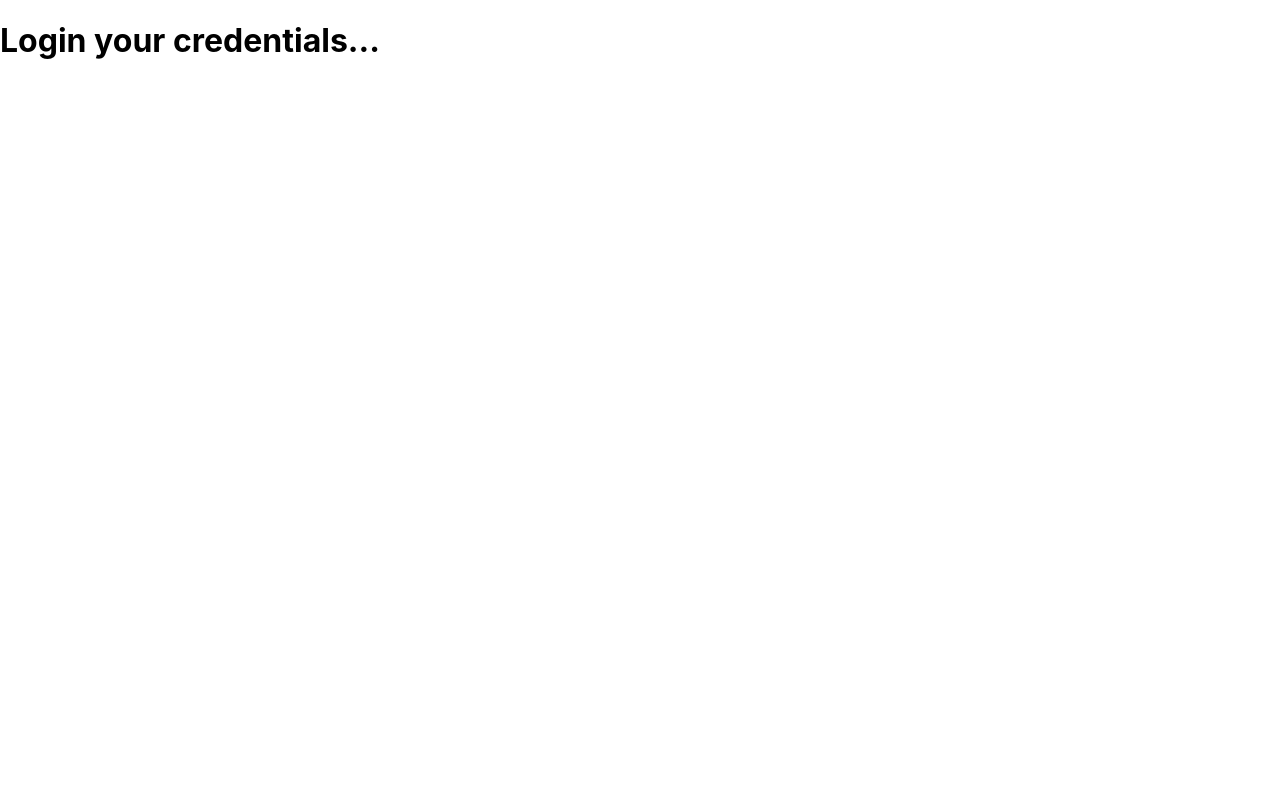
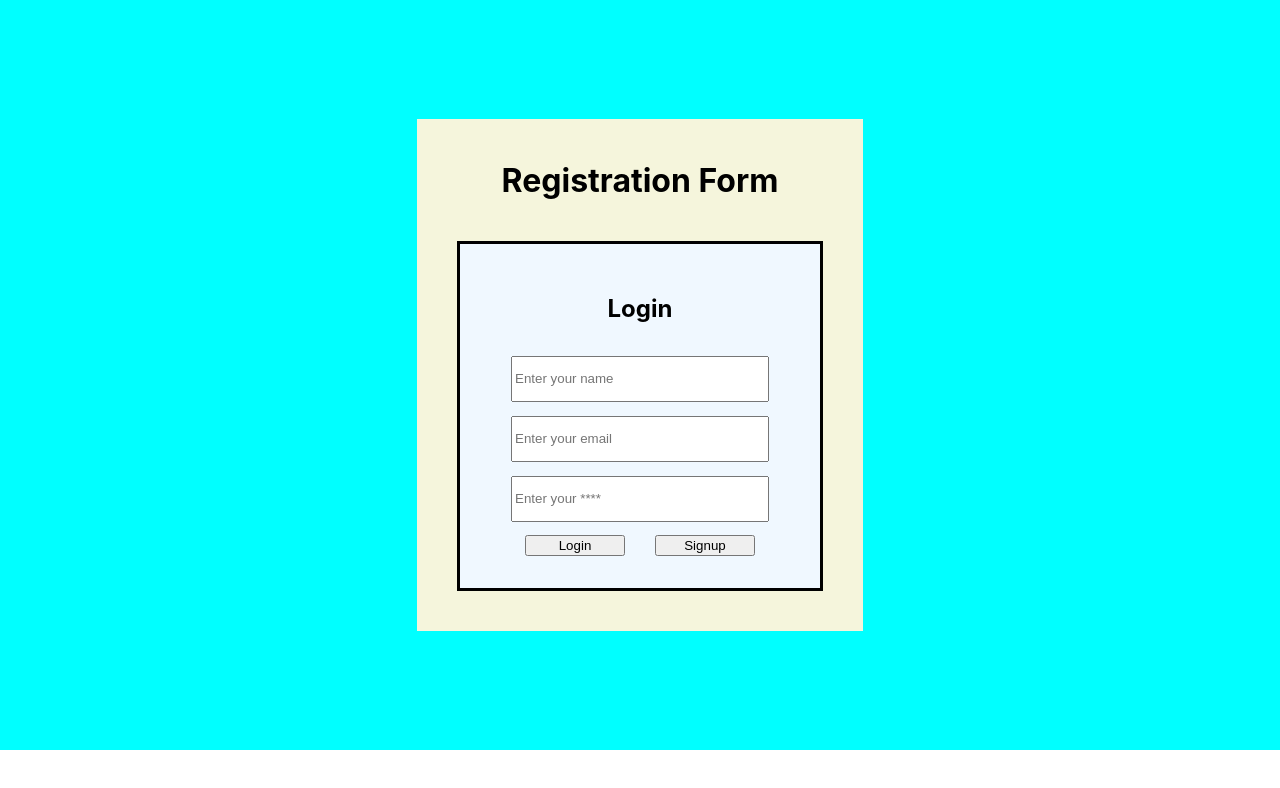
Before and after one commit to sripathy914/MERN-React, a React (Create React App) app: page / in a window 1280 px wide. Shown: the top 788 px of the page. Built offline with nearby package versions, Linux system fonts and the light colour scheme.

Commit message:
committed form

```diff
--- a/src/Components/ClassComponent/LoginComponent.jsx
+++ b/src/Components/ClassComponent/LoginComponent.jsx
@@ -1,14 +1,14 @@
 import React from "react";
-import submit from "../FunctionComponent/TestComponent";
+import TestComponent from "../FunctionComponent/TestComponent";
 
-class Login extends React.Component {
+class LoginComponent extends React.Component {
     render() {
         return (
             <div>
                 <h1>Login your credentials...</h1>
-                <submit />
+                <TestComponent/>
             </div>
         )
     }
 }
-export default Login;
+export default LoginComponent;
--- a/src/Components/FunctionComponent/TestComponent.jsx
+++ b/src/Components/FunctionComponent/TestComponent.jsx
@@ -1,7 +1,7 @@
 import React from "react";
 import { ReactDOM } from "react";
 
-function submit()
+function TestComponent()
 {
     return(
         <div>
@@ -10,4 +10,4 @@ function submit()
         </div>
     )
 }
-export default submit;
+export default TestComponent;
--- /dev/null
+++ b/src/Login form/Login.css
@@ -0,0 +1,68 @@
+.container
+{
+    display: flex;
+    justify-content: center;
+    align-items: center;
+    height: 750px;
+    width: 100%;
+    background-color: aqua;
+
+}
+
+input
+{
+    height: 40px;
+    width: 250px;
+    margin-bottom: 10px;
+}
+.form1
+{
+    display: flex;
+    justify-content: center;
+    flex-direction: column;
+    background-color: beige;
+    align-items: center;
+    height: auto;
+    padding: 20px;
+}
+.form2
+{
+    display: flex;
+    justify-content: center;
+    flex-direction: column;
+    border: 3px solid black;
+    background-color: aliceblue;
+    padding: 30px;
+    margin: 20px;
+    align-items: center;
+    height: auto;
+    width: 300px;
+    gap: 10px;
+
+}
+
+.buttons
+{
+    display: flex;
+    justify-content: center;
+    flex-direction: row;
+    gap: 30px;
+}
+
+.button1
+{
+    width: 100px;
+}
+.button2
+{
+    width: 100px;
+}
+
+.button1:hover
+{
+    background-color: aquamarine;
+}
+.button2:hover
+{
+    background-color: aquamarine;
+}
--- /dev/null
+++ b/src/Login form/Login.jsx
@@ -0,0 +1,39 @@
+import React from "react";
+import './Login.css';
+
+class Login extends React.Component {
+    render() {
+        return (
+            <div class="container">
+                <div class="form1">
+                    <h1>Registration Form</h1>
+                    <div class="form2">
+                        <h2>Login</h2>
+                        <form>
+                            <table>
+                                <tr>
+                                    <td><input type="text" placeholder="Enter your name"></input></td>
+                                </tr>
+
+                                <tr>
+                                    <td><input type="email" placeholder="Enter your email"></input></td>
+                                </tr>
+
+                                <tr>
+                                    <td><input type="password" placeholder="Enter your ****"></input></td>
+                                </tr>
+
+                                <div class="buttons">
+                                    <button class="button1" type="submit">Login</button>
+                                    <button class="button2" type="submit">Signup</button>
+                                </div>
+
+                            </table>
+                        </form>
+                    </div>
+                </div>
+            </div>
+        )
+    }
+}
+export default Login;
--- a/src/index.js
+++ b/src/index.js
@@ -3,12 +3,13 @@ import ReactDOM from 'react-dom/client';
 import './index.css';
 import App from './App';
 import reportWebVitals from './reportWebVitals';
-import Login from './Components/ClassComponent/LoginComponent';
+import LoginComponent from './Components/ClassComponent/LoginComponent';
+import Login from './Login form/Login';
 
 const root = ReactDOM.createRoot(document.getElementById('root'));
 root.render(
   <div>
-    <Login/>
+    <Login></Login>
   </div>
 );
 
```
